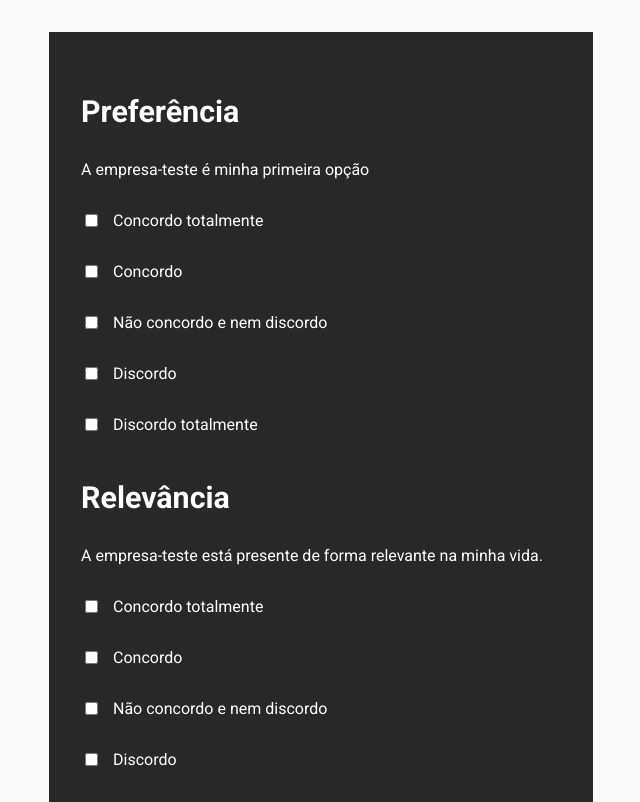
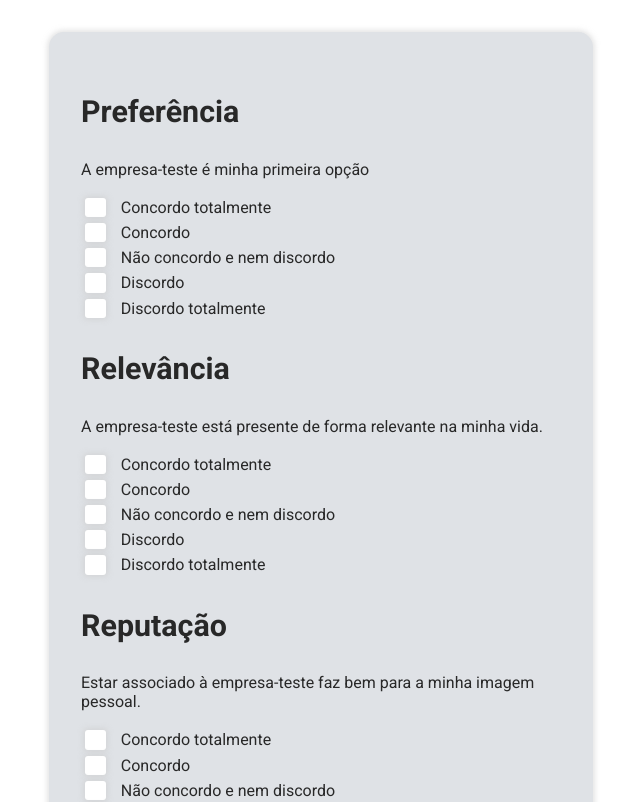
Before and after one commit to costamatthew/test-purple, a React (Create React App) app: page / in a window 1280 px wide. Shown: the top 802 px of the page, without its empty margins (319-959 px from the left). Built offline with nearby package versions, Linux system fonts and the light colour scheme.

Commit message:
feat: meio da estilização

```diff
--- a/src/App.css
+++ b/src/App.css
@@ -14,7 +14,7 @@
 }
 
 .App-header {
-  background-color: #fafafa;
+  background-color: #fff;
   min-height: 100vh;
   display: flex;
   flex-direction: column;
--- a/src/components/Form/Fields/MultipleChoice/Styles.module.scss
+++ b/src/components/Form/Fields/MultipleChoice/Styles.module.scss
@@ -3,7 +3,33 @@
   align-items: center;
   justify-content: flex-start;
 
-  input {
+  font-family: "Roboto", sans-serif;
+
+  input[type="checkbox"] {
+    appearance: none;
+    -webkit-appearance: none;
+
+    width: 1.3rem;
+    height: 1.2rem;
+
+    border-radius: 3px;
+    border: 1px #ccc;
+    cursor: pointer;
     margin-right: 15px;
+
+    background-color: #fff;
+    box-shadow: 0px 0px 5px 2px rgba($color: #ccc, $alpha: 0.5);
+
+    transition: background-color 0.2s;
+
+    &:checked {
+      background-color: #1552ff;
+    }
+  }
+
+  label {
+    font-family: inherit;
+    font-size: 16px;
+    font-weight: 400;
   }
 }
--- a/src/components/Form/Fields/MultipleChoice/index.tsx
+++ b/src/components/Form/Fields/MultipleChoice/index.tsx
@@ -8,7 +8,7 @@ export function MultipleChoice({ text }: TextProps) {
   return (
     <div className={styles.Container}>
       <input type="checkbox" />
-      <p>{text}</p>
+      <label>{text}</label>
     </div>
   );
 }
--- a/src/components/Form/Styles.module.scss
+++ b/src/components/Form/Styles.module.scss
@@ -4,9 +4,12 @@
 
   margin: 2rem;
   padding: 2rem;
+  border-radius: 15px;
 
-  background-color: #282828;
-  color: #fff;
+  background-color: #dfe2e6;
+  color: #282828;
+
+  box-shadow: 0px 0px 5px 2px rgba($color: #ccc, $alpha: 0.5);
 
   font-family: "Roboto", sans-serif;
 
```
